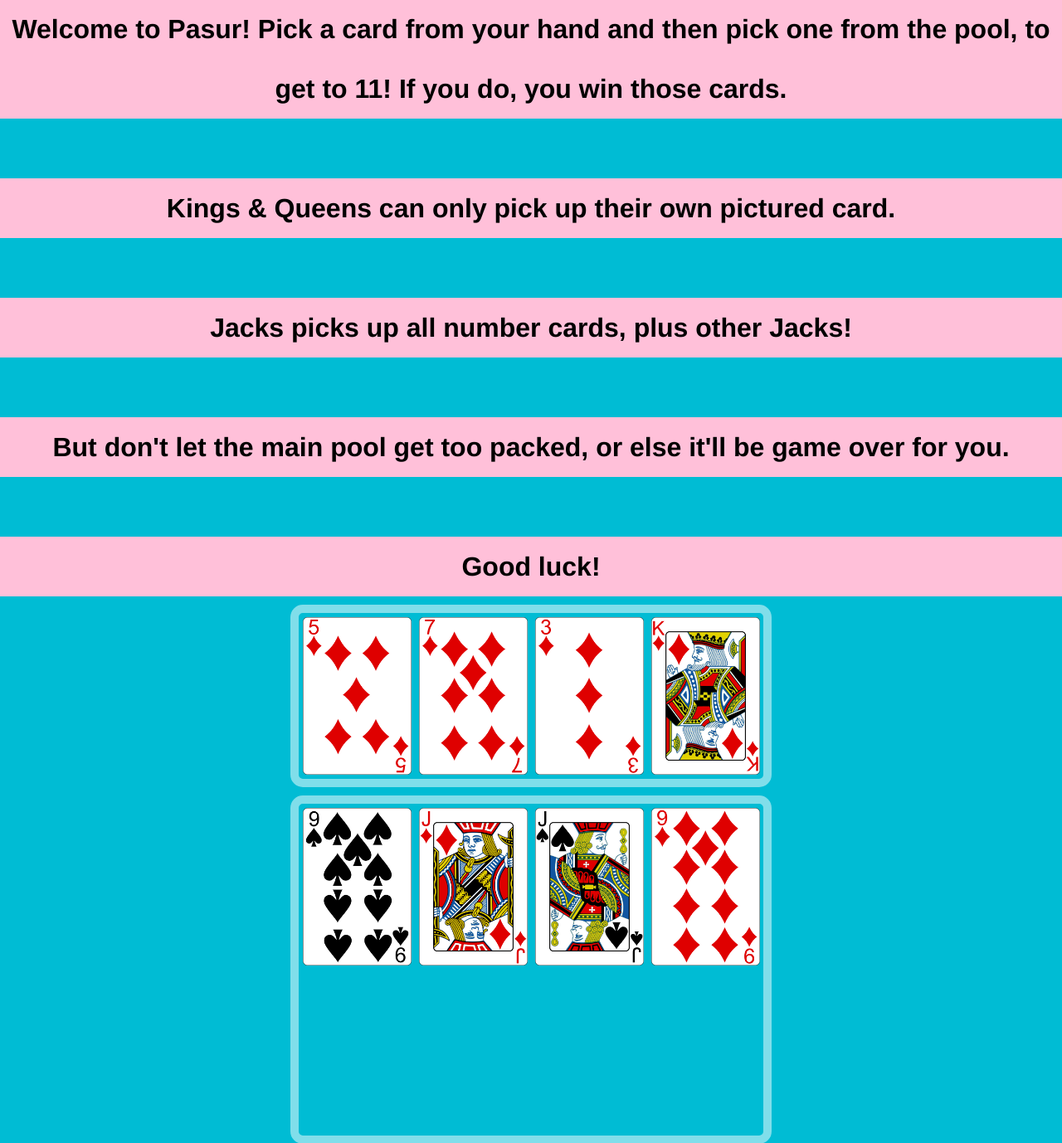
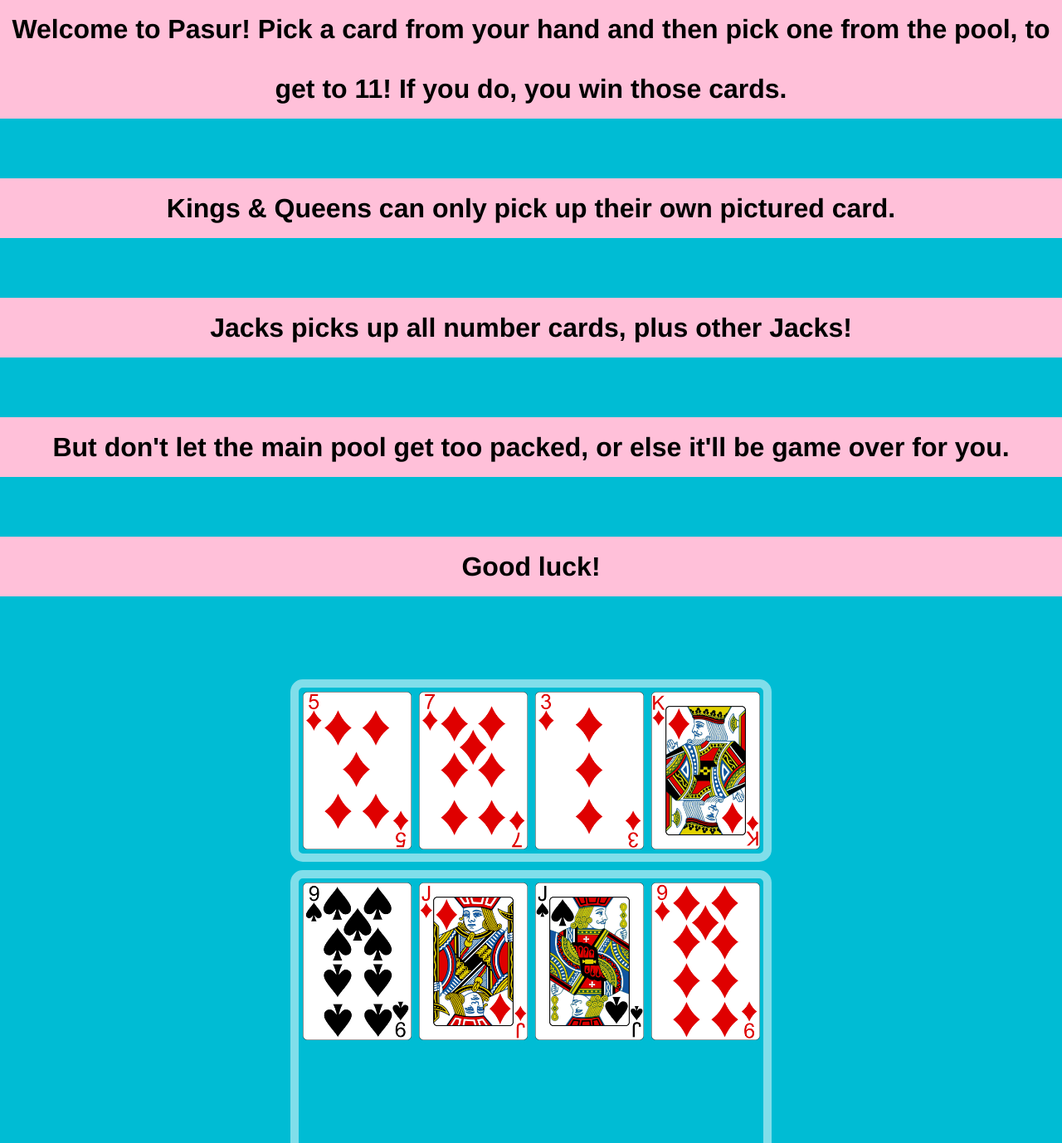
Before and after one commit to sareh/pasur, a PHP site: page / in a window 1280 px wide. Shown: the part 145-1523 px from the top of the page at 83% size. Run offline with PHP 8.4, Linux system fonts and the light colour scheme; some libraries are stand-ins or nearby versions.

Commit message:
Minor change to the CSS file

```diff
--- a/css/style.css
+++ b/css/style.css
@@ -148,7 +148,7 @@ h1{
 }
 
 #game-intro {
-  min-height:       680px;
+  min-height:       810px;
   min-width:        580px;
   z-index:          900;
   background-color: #00BCD4;
```
